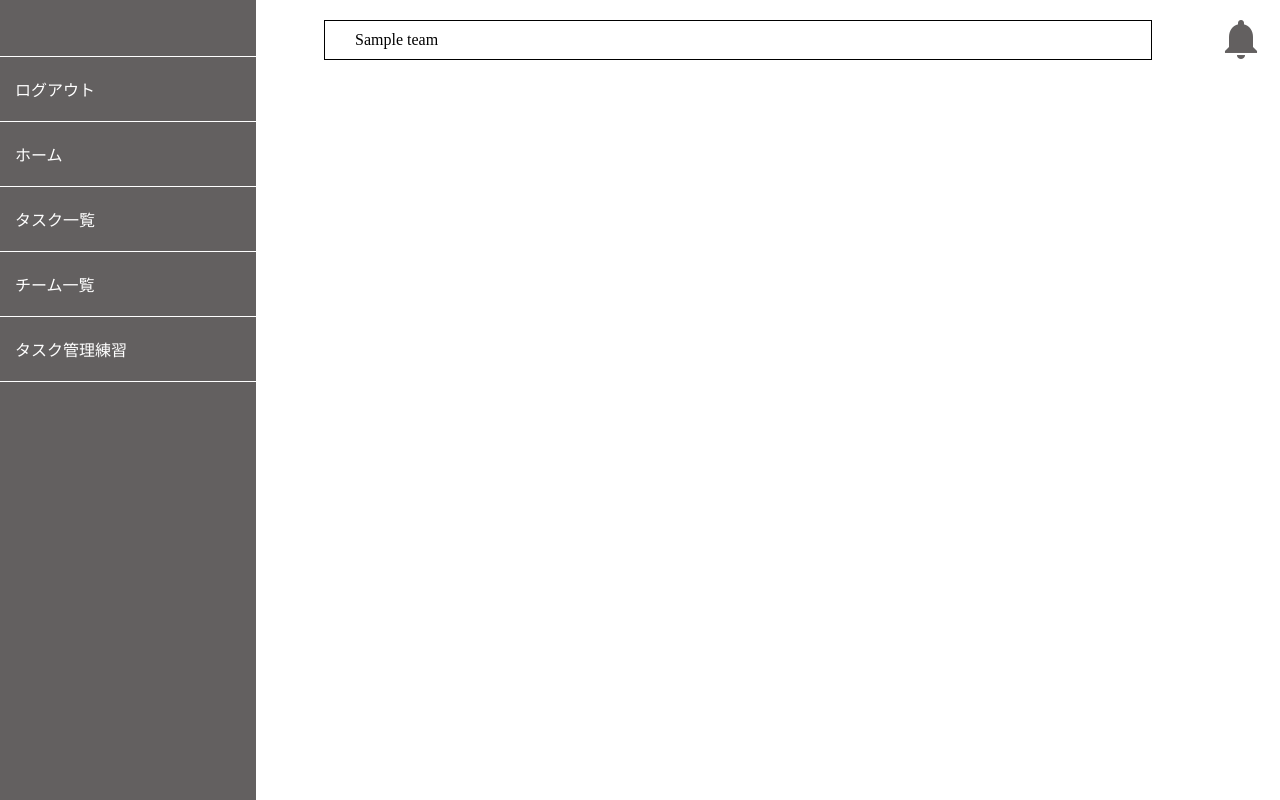
After one commit to Raiki215/Hackathon-e, a Flask app: template templates/team_list.html in a window 1280 px wide. The commit adds this page. Run offline with Flask 3, Linux system fonts and the light colour scheme; the template is opened without the code that fills it: most values are stand-ins (such as "Sample title", 1, 10 or a date in 2020); parts of the project's set-up code (start-up, migrations or seed data) failed here and were passed over.

Commit message:
チームタスク一覧表示機能 #24

```diff
--- a/app.py
+++ b/app.py
@@ -12,7 +12,7 @@ app.secret_key = ''.join(random.choices(string.ascii_letters,k=256))
 # app.secret_key
 app.register_blueprint(user_bp)
 app.register_blueprint(task_bp)
-app.permanent_session_lifetime = timedelta(minutes=5)
+app.permanent_session_lifetime = timedelta(minutes=30)
 
 @app.route('/', methods=['GET'])
 def index():
--- /dev/null
+++ b/static/css/team.css
@@ -0,0 +1,40 @@
+.main{
+    width: 70%;
+    margin-right: 5%;
+    margin-left: auto;
+    margin-top: 20px;
+}
+
+.team_list_name{
+    display: block;
+    text-decoration: none;
+    width: 90%;
+    background-color: #fff;
+    color: #000;
+    border: 1px solid #000;
+    padding: 10px 0 10px 30px;
+    margin: 10px 0 10px 0;
+}
+
+.team_list_name:hover{
+    color: #fff;
+    background-color: #666666;
+}
+
+.item{
+    display: inline-block;
+    vertical-align: middle;
+}
+.taskname{
+    padding-left: 20px;
+    width: 50%;
+}
+.taskdate,.progress{
+    width: 20%;
+    text-align: center;
+}
+
+.task_item{
+    border: 1px solid #000;
+    margin-bottom: 5px;
+}
--- a/templates/main_layout.html
+++ b/templates/main_layout.html
@@ -18,7 +18,7 @@
             <li><a href="{{url_for('user.logout')}}">ログアウト</a></li>
             <li><a href="{{url_for('user.home')}}">ホーム</a></li>
             <li><a href="">タスク一覧</a></li>
-            <li><a href="">チーム一覧</a></li>
+            <li><a href="{{url_for('task.task_shar_list')}}">チーム一覧</a></li>
             <li><a href="{{url_for('task.task_practice_list')}}">タスク管理練習</a></li>
         </ul>
     </aside>
--- /dev/null
+++ b/templates/team_list.html
@@ -0,0 +1,12 @@
+{% extends "main_layout.html" %}
+{% block css %}
+<link rel="stylesheet" href="{{url_for('static',filename='/css/team.css')}}">
+{% endblock %}
+
+{% block content %}
+<div class="main">
+    {% for t in team_list %}
+        <a href="{{url_for('task.task_sher')}}?data={{t[0]}}" class="team_list_name">{{t[1]}}</a>
+    {% endfor %}
+</div>
+{% endblock %}
```
Also changed, not shown: task/task.py (+17 -7 lines), task/task_method.py (+19 -5 lines), templates/team.html (+28 -21 lines).
